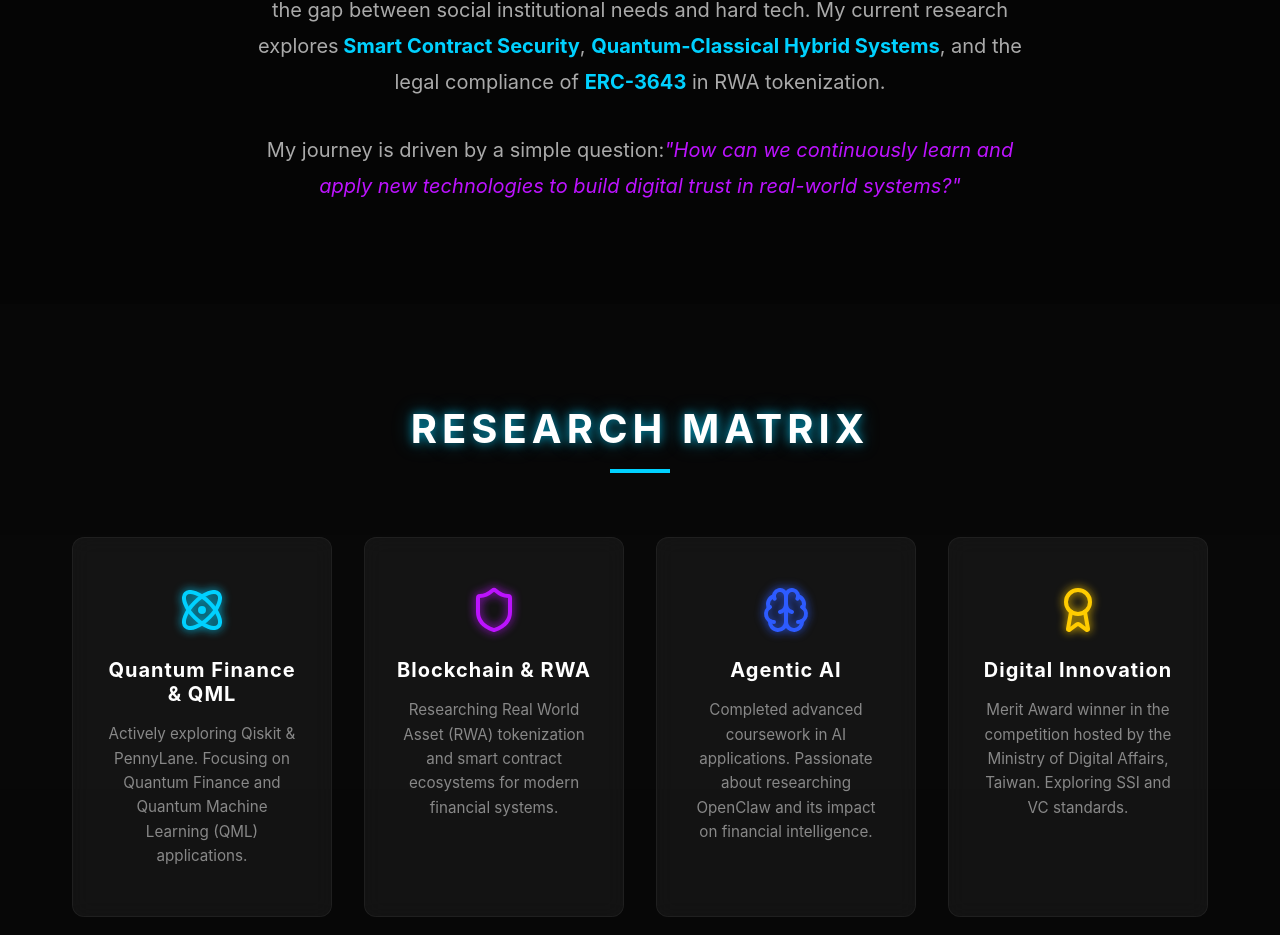
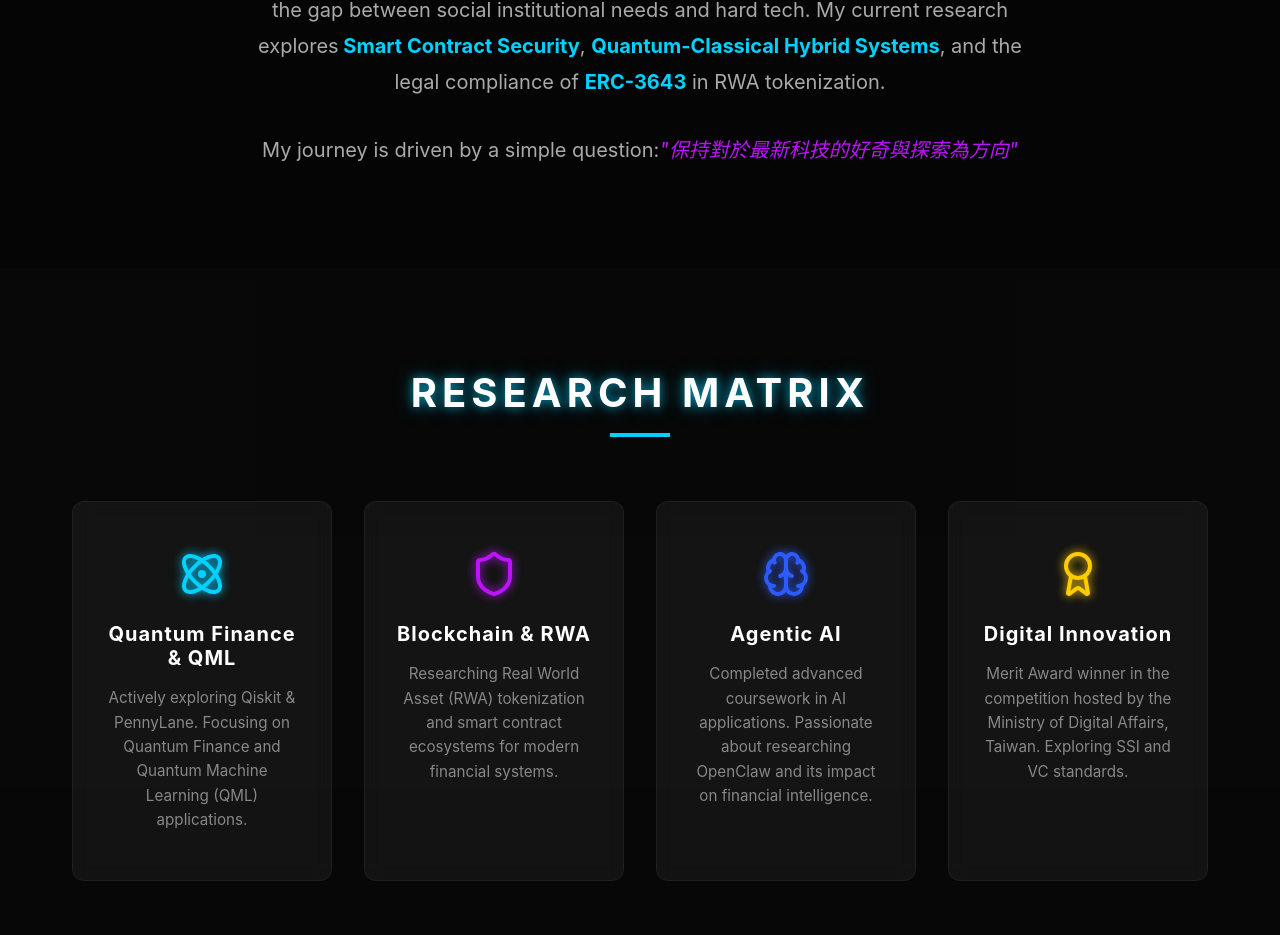
Before and after one commit to zuemen/My_Web, a Next.js app: page / in a window 1280 px wide. Shown: the part 2514-3449 px from the top of the page. Built offline with nearby package versions, Linux system fonts and the light colour scheme.

Commit message:
Update philosophy journey description to Chinese phrase

```diff
--- a/src/components/Philosophy.tsx
+++ b/src/components/Philosophy.tsx
@@ -27,9 +27,8 @@ const Philosophy = () => {
             </p>
             <p>
               My journey is driven by a simple question:
-              <em>"How can we continuously learn and apply new technologies to build digital trust in real-world systems?"</em>
-            </p>
-          </div>
+              <em>"保持對於最新科技的好奇與探索為方向"</em>
+            </p>          </div>
         </motion.div>
       </div>
     </section>
```
